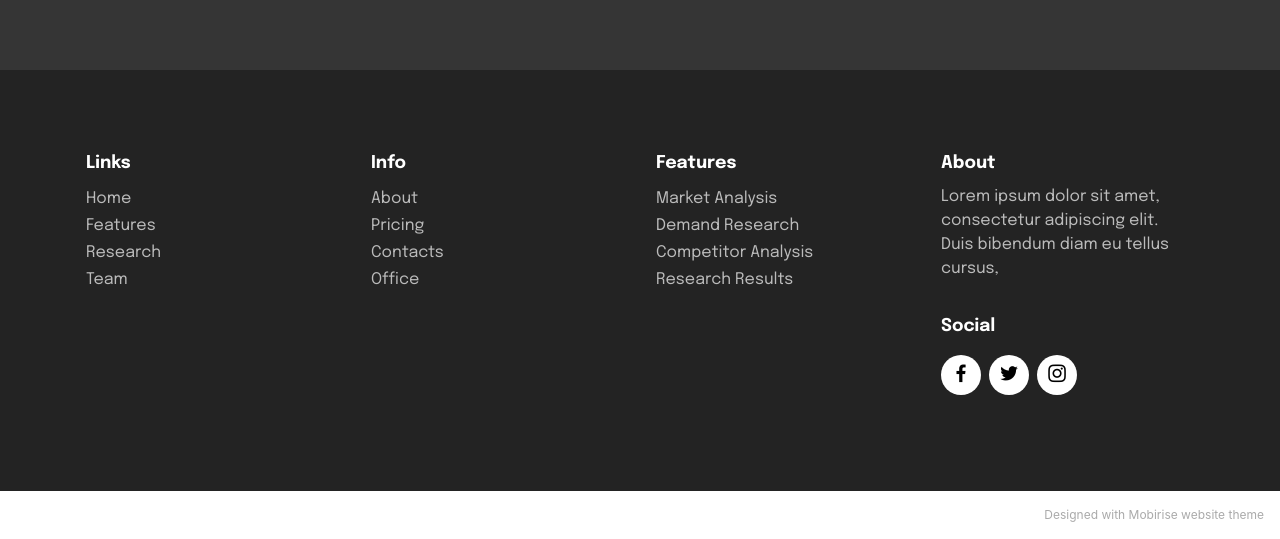
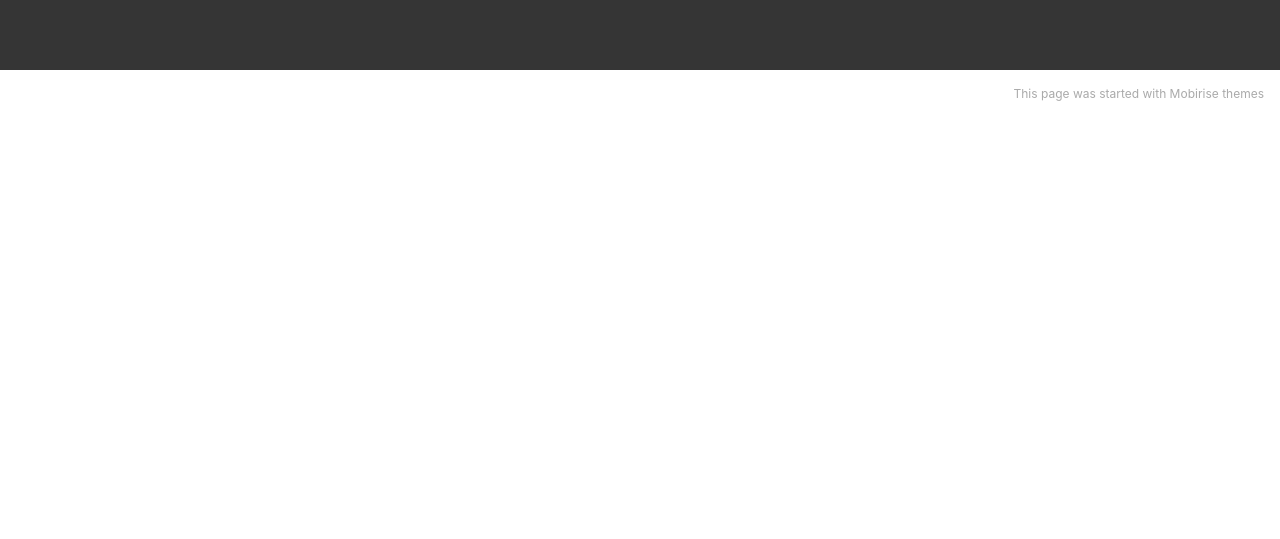
Before and after one commit to odjay/ojtechch, a plain HTML site: page index.html in a window 1280 px wide. Shown: the part 4188-4727 px from the top of the page. After the commit the page ends 4306 px from the top, so only its background shows below. Drawn offline with Linux system fonts and the light colour scheme; files whose address does not match are found by name.

Commit message:
create github pages

```diff
--- a/assets/mobirise/css/mbr-additional.css
+++ b/assets/mobirise/css/mbr-additional.css
@@ -969,53 +969,3 @@ a {
   padding-right: 1.5rem;
   color: #c37a7a;
 }
-.cid-sFGDg6hy8z {
-  padding-top: 5rem;
-  padding-bottom: 5rem;
-  background-color: #232323;
-}
-.cid-sFGDg6hy8z .social-row {
-  display: flex;
-  flex-wrap: wrap;
-}
-.cid-sFGDg6hy8z .soc-item {
-  display: flex;
-  align-items: center;
-  justify-content: center;
-  border-radius: 50%;
-  background-color: white;
-  margin-right: 0.5rem;
-  margin-bottom: 1rem;
-  padding: 0.5rem;
-  height: 2.5rem;
-  width: 2.5rem;
-}
-@media (max-width: 767px) {
-  .cid-sFGDg6hy8z .row {
-    text-align: center;
-  }
-  .cid-sFGDg6hy8z .social-row {
-    justify-content: center;
-  }
-}
-.cid-sFGDg6hy8z .list {
-  list-style: none;
-  padding-left: 0;
-  color: #bbbbbb;
-}
-@media (max-width: 991px) {
-  .cid-sFGDg6hy8z .list {
-    margin-bottom: 2rem;
-  }
-}
-@media (min-width: 992px) {
-  .cid-sFGDg6hy8z .list {
-    margin-bottom: 0rem;
-  }
-}
-.cid-sFGDg6hy8z .mbr-text {
-  color: #bbbbbb;
-}
-.cid-sFGDg6hy8z .mbr-iconfont {
-  color: black;
-}
--- a/index.html
+++ b/index.html
@@ -40,7 +40,7 @@
                 <h1 class="mbr-section-title mbr-white mbr-fonts-style mb-3 display-1"><strong>OJTECH&nbsp;</strong></h1>
                 <p class="mbr-text mbr-white mbr-fonts-style display-7">
                     Support  et conseils Informatique</p>
-                <div class="mbr-section-btn align-center"><a class="btn btn-primary display-4" href="index.html#contacts3-0">Appelez moi&nbsp;</a> <a class="btn btn-secondary display-4" href="index.html#contacts3-0">Envoyer un email</a></div>
+                <div class="mbr-section-btn align-center"><a class="btn btn-primary display-4" href="index.html#contacts3-0">Appelez moi&nbsp;</a> <a class="btn btn-secondary display-4" href="mailto:info@ojtech.ch">Envoyer un email</a></div>
 
                 <div class="row pt-5 justify-content-center">
                     <div class="col-12 col-md-6 col-lg-3">
@@ -224,72 +224,7 @@
             </div>
         </div>
     </div>
-</section>
-
-<section data-bs-version="5.1" class="footer1 cid-sFGDg6hy8z" once="footers" id="footer1-7">
-
-
-
-    <div class="container">
-        <div class="row mbr-white">
-            <div class="col-12 col-md-6 col-lg-3">
-                <h5 class="mbr-section-subtitle mbr-fonts-style mb-2 display-7">
-                    <strong>Links</strong></h5>
-                <ul class="list mbr-fonts-style display-4">
-                    <li class="mbr-text item-wrap">Home</li><li class="mbr-text item-wrap">Features</li><li class="mbr-text item-wrap">Research</li><li class="mbr-text item-wrap">Team</li>
-                </ul>
-            </div>
-            <div class="col-12 col-md-6 col-lg-3">
-                <h5 class="mbr-section-subtitle mbr-fonts-style mb-2 display-7">
-                    <strong>Info</strong></h5>
-                <ul class="list mbr-fonts-style display-4">
-
-                    <li class="mbr-text item-wrap">About</li><li class="mbr-text item-wrap">Pricing</li><li class="mbr-text item-wrap">Contacts</li><li class="mbr-text item-wrap">Office</li>
-                </ul>
-            </div>
-            <div class="col-12 col-md-6 col-lg-3">
-                <h5 class="mbr-section-subtitle mbr-fonts-style mb-2 display-7">
-                    <strong>Features</strong></h5>
-                <ul class="list mbr-fonts-style display-4">
-                    <li class="mbr-text item-wrap">Market Analysis
-</li><li class="mbr-text item-wrap">Demand Research
-</li><li class="mbr-text item-wrap">Competitor Analysis
-</li><li class="mbr-text item-wrap">Research Results
-</li><li class="mbr-text item-wrap"><br></li>
-                </ul>
-            </div>
-            <div class="col-12 col-md-6 col-lg-3">
-                <h5 class="mbr-section-subtitle mbr-fonts-style mb-2 display-7">
-                    <strong>About</strong>
-                </h5>
-                <p class="mbr-text mbr-fonts-style mb-4 display-4">
-                    Lorem ipsum dolor sit amet, consectetur adipiscing elit. Duis bibendum diam eu tellus cursus,</p>
-                <h5 class="mbr-section-subtitle mbr-fonts-style mb-3 display-7">
-                    <strong>Social</strong>
-                </h5>
-                <div class="social-row display-7">
-                    <div class="soc-item">
-                        <a href="https://twitter.com/mobirise" target="_blank">
-                            <span class="mbr-iconfont socicon socicon-facebook"></span>
-                        </a>
-                    </div>
-                    <div class="soc-item">
-                        <a href="https://twitter.com/mobirise" target="_blank">
-                            <span class="mbr-iconfont socicon socicon-twitter"></span>
-                        </a>
-                    </div>
-                    <div class="soc-item">
-                        <a href="https://twitter.com/mobirise" target="_blank">
-                            <span class="mbr-iconfont socicon socicon-instagram"></span>
-                        </a>
-                    </div>
-
-                </div>
-            </div>
-
-        </div>
-    </div>
-</section><section style="background-color: #fff; font-family: -apple-system, BlinkMacSystemFont, 'Segoe UI', 'Roboto', 'Helvetica Neue', Arial, sans-serif; color:#aaa; font-size:12px; padding: 0; align-items: center; display: flex;"><a href="https://mobirise.site/y" style="flex: 1 1; height: 3rem; padding-left: 1rem;"></a><p style="flex: 0 0 auto; margin:0; padding-right:1rem;">Designed with <a href="https://mobirise.site/b" style="color:#aaa;">Mobirise</a> website theme</p></section><script src="assets/bootstrap/js/bootstrap.bundle.min.js"></script>  <script src="assets/smoothscroll/smooth-scroll.js"></script>  <script src="assets/ytplayer/index.js"></script>  <script src="assets/vimeoplayer/player.js"></script>  <script src="assets/theme/js/script.js"></script>  <script src="assets/witsec-mailform/witsec-mailform.js"></script>
+</section><section style="background-color: #fff; font-family: -apple-system, BlinkMacSystemFont, 'Segoe UI', 'Roboto', 'Helvetica Neue', Arial, sans-serif; color:#aaa; font-size:12px; padding: 0; align-items: center; display: flex;"><a href="https://mobirise.site/h" style="flex: 1 1; height: 3rem; padding-left: 1rem;"></a><p style="flex: 0 0 auto; margin:0; padding-right:1rem;"><a href="https://mobirise.site/r" style="color:#aaa;">This page</a> was started with Mobirise themes</p></section><script src="assets/bootstrap/js/bootstrap.bundle.min.js"></script>  <script src="assets/smoothscroll/smooth-scroll.js"></script>  <script src="assets/ytplayer/index.js"></script>  <script src="assets/vimeoplayer/player.js"></script>  <script src="assets/theme/js/script.js"></script>  <script src="assets/witsec-mailform/witsec-mailform.js"></script>
 
 
 </body>
```
Also changed, not shown: 1 other file.
